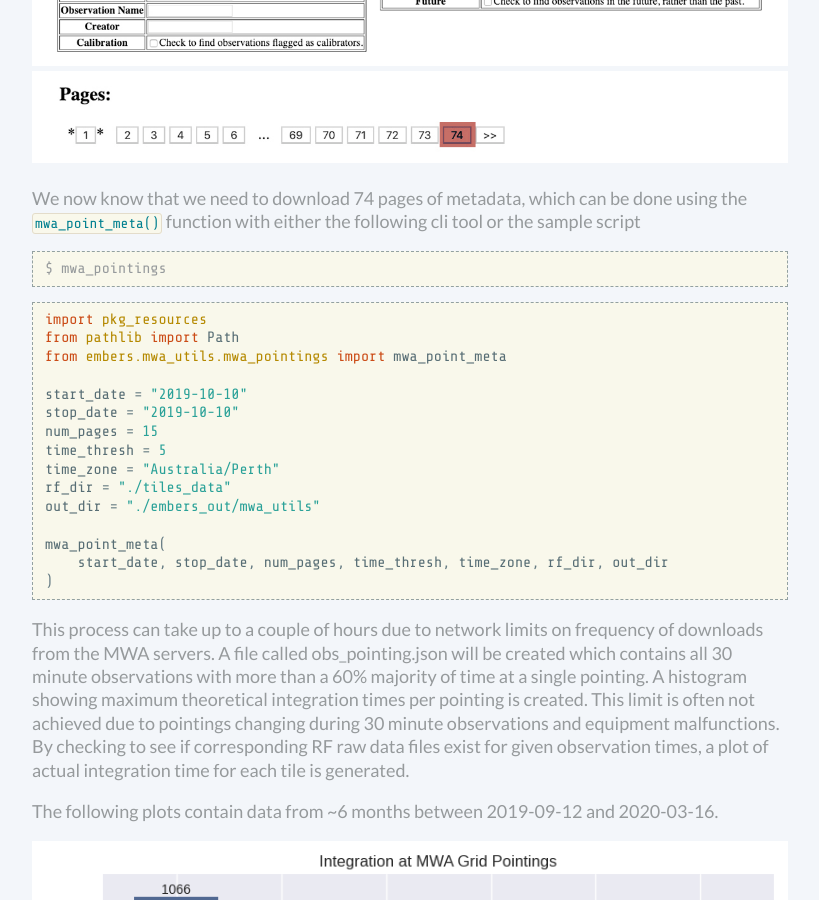
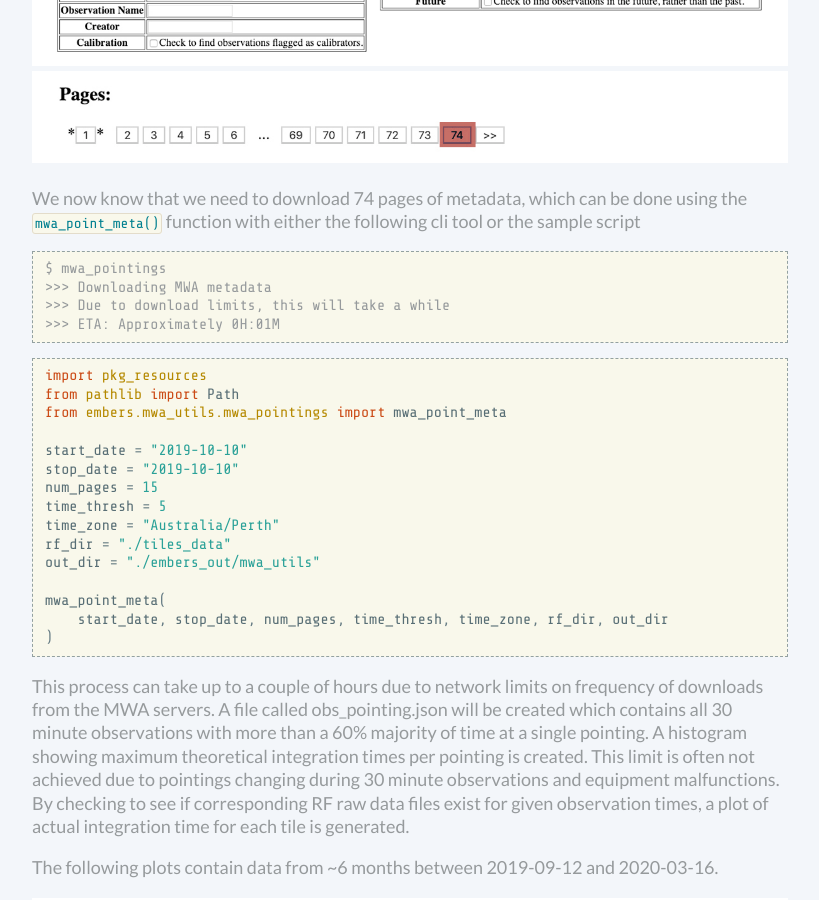
Before and after one commit to amanchokshi/EMBERS, a Sphinx documentation site: the page built from docs/embersbyexample.rst, in a window 1280 px wide and 900 px high, scrolled down 14061 px. Shown: the whole window, without its empty margins (230-1049 px from the left). Built offline with Sphinx 7.4.7, drawn with Linux system fonts in a browser that asks for light colours.

Commit message:
mwa_pointings with external example data

```diff
--- a/docs/embersbyexample.rst
+++ b/docs/embersbyexample.rst
@@ -504,7 +504,9 @@ either the following cli tool or the sample script
 .. code-block::
 
     $ mwa_pointings
-
+    >>> Downloading MWA metadata
+    >>> Due to download limits, this will take a while
+    >>> ETA: Approximately 0H:01M
 
 .. code-block:: python
 
```
Also changed, not shown: 1 other file.
